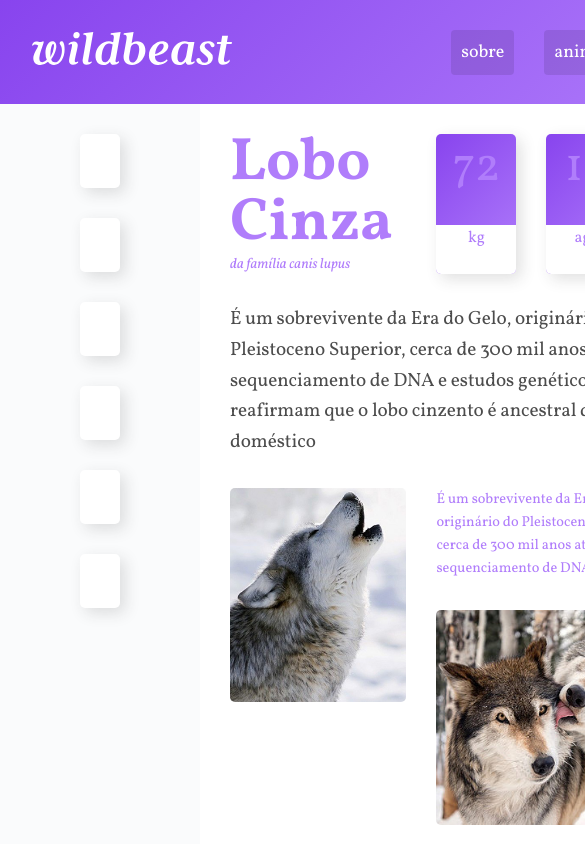
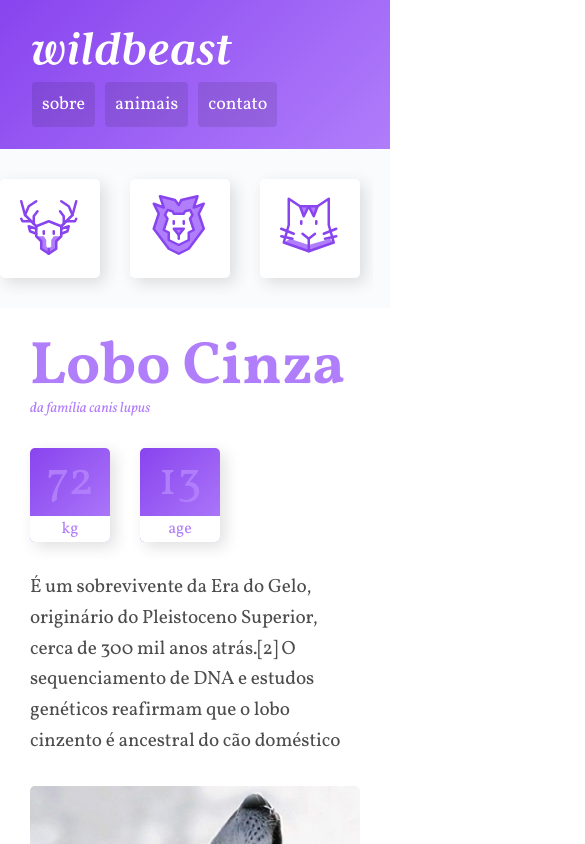
Before and after one commit to MatheusTG/wildbeast, a plain HTML site: page index.html in a window 390 px wide. Shown: the top 844 px of the page, 585 px wide, since content can reach past the window. Drawn offline with Linux system fonts and the light colour scheme.

Commit message:
Responsividade

```diff
--- a/css/style.css
+++ b/css/style.css
@@ -32,6 +32,7 @@ body {
   flex-wrap: wrap;
   justify-content: space-between;
   align-items: center;
+  gap: 20px;
   background: linear-gradient(135deg, #8844ee, #b07dfb);
   padding: 32px;
 }
@@ -60,13 +61,13 @@ body {
 /* Sidenav */
 .sidenav {
   grid-area: sidenav;
-  padding: 30px 80px;
   background-color: #FAFBFC;
 }
 
 .sidenav-container {
   display: grid;
   gap: 30px;
+  padding: 30px;
 }
 
 .sidenav-container li {
@@ -74,6 +75,8 @@ body {
   padding: 16px 20px;
   border-radius: 5px;
   box-shadow: 5px 5px 15px 0px rgba(44, 44, 44, 0.15);
+  max-width: 100px;
+  margin: 0 auto;
 }
 
 .sidenav-container li:hover {
@@ -149,6 +152,7 @@ body {
 
 .lobo-1 {
   grid-row: span 2;
+  align-self: end;
 }
 
 .lobo-2 {
@@ -165,6 +169,7 @@ body {
 .citacao {
   grid-column: span 2;
   background: linear-gradient(135deg, #8844ee, #b07dfb);
+  box-shadow: 5px 5px 15px 0px rgba(44, 44, 44, 0.15);
   padding: 30px;
   border-radius: 5px;
 }
@@ -182,6 +187,7 @@ body {
 .atributos {
   grid-row: span 2;
   background: linear-gradient(135deg, #8844ee, #b07dfb);
+  box-shadow: 5px 5px 15px 0px rgba(44, 44, 44, 0.15);
   padding: 30px;
   border-radius: 5px;
 }
@@ -223,3 +229,59 @@ body {
 .footer p {
   font-size: 1.2rem;
 }
+
+@media (max-width: 1200px) {
+  body {
+    display: grid;
+    grid-template:
+      "header   header"
+      "sidenav  main"
+      "sidenav  ads"
+      "footer   footer"
+      / 1fr 4fr;
+  }
+  .ads {
+    display: flex;
+    gap: 30px;
+  }
+}
+
+@media (max-width: 800px) {
+  body {
+    display: grid;
+    grid-template:
+      "header"
+      "sidenav"
+      "main"
+      "ads"
+      "footer"
+      / 1fr;
+  }
+  .nav-principal{
+    gap: 10px;
+  }
+  .sidenav-container {
+    grid-auto-flow: column;
+    width: calc(100vw - 17px);
+    padding: 30px 0;
+    overflow-x: scroll;
+  }
+  .sidenav-container li {
+    width: 60px;
+  }
+}
+
+@media (max-width: 600px) {
+  .principal {
+    grid-template-columns: 1fr;
+  }
+  .paragrafo-1 {
+    grid-column: 1;
+  }
+  .citacao {
+    grid-column: 1;
+  }
+  .lobo-3 {
+    grid-column: 1;
+  }
+}
```
